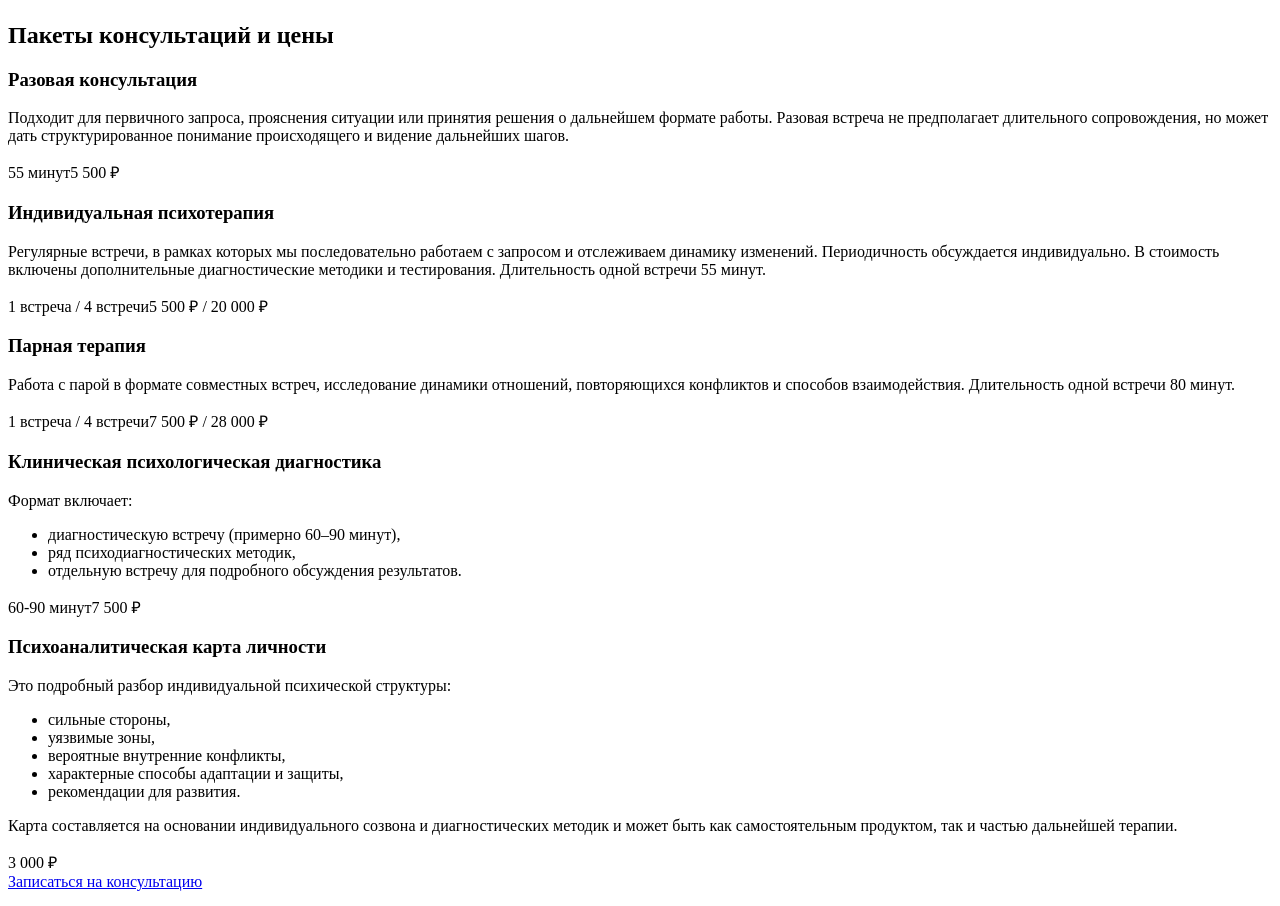
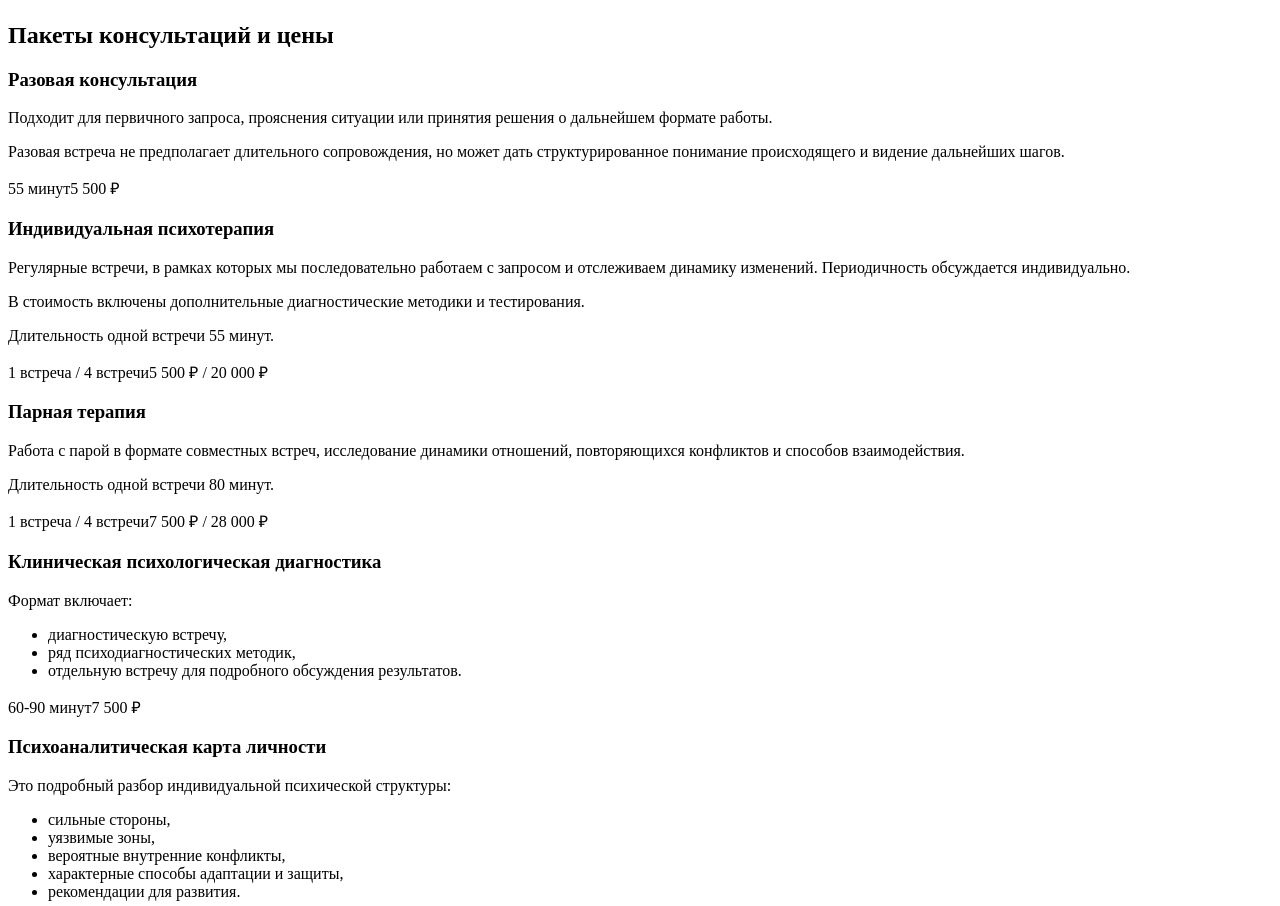
Before and after one commit to winerar/katezhuk, a React (Vite) app: page / in a window 1280 px wide. Shown: the part 1006-1912 px from the top of the page. Built offline with nearby package versions, Linux system fonts and the light colour scheme; the HTML template or start-up script is replaced by a standard one.

Commit message:
fix: enhance PriceItem component layout for better description formatting and update content.json with improved descriptions

```diff
--- a/src/assets/data/content.json
+++ b/src/assets/data/content.json
@@ -16,25 +16,25 @@
   "instagramLink": "https://www.instagram.com/kate.zhuk.psy/",
   "pricelist": [
     {
-      "description": "Подходит для первичного запроса, прояснения ситуации или принятия решения о дальнейшем формате работы. Разовая встреча не предполагает длительного сопровождения, но может дать структурированное понимание происходящего и видение дальнейших шагов.",
+      "description": "Подходит для первичного запроса, прояснения ситуации или принятия решения о дальнейшем формате работы.\n\nРазовая встреча не предполагает длительного сопровождения, но может дать структурированное понимание происходящего и видение дальнейших шагов.",
       "duration": "55 минут",
       "price": "5 500 ₽",
       "title": "Разовая консультация"
     },
     {
-      "description": "Регулярные встречи, в рамках которых мы последовательно работаем с запросом и отслеживаем динамику изменений. Периодичность обсуждается индивидуально. В стоимость включены дополнительные диагностические методики и тестирования. Длительность одной встречи 55 минут.",
+      "description": "Регулярные встречи, в рамках которых мы последовательно работаем с запросом и отслеживаем динамику изменений. Периодичность обсуждается индивидуально.\n\nВ стоимость включены дополнительные диагностические методики и тестирования.\n\nДлительность одной встречи 55 минут.",
       "duration": "1 встреча / 4 встречи",
       "price": "5 500 ₽ / 20 000 ₽",
       "title": "Индивидуальная психотерапия"
     },
     {
-      "description": "Работа с парой в формате совместных встреч, исследование динамики отношений, повторяющихся конфликтов и способов взаимодействия. Длительность одной встречи 80 минут.",
+      "description": "Работа с парой в формате совместных встреч, исследование динамики отношений, повторяющихся конфликтов и способов взаимодействия.\n\nДлительность одной встречи 80 минут.",
       "duration": "1 встреча / 4 встречи",
       "price": "7 500 ₽ / 28 000 ₽",
       "title": "Парная терапия"
     },
     {
-      "description": "Формат включает:\n* диагностическую встречу (примерно 60–90 минут),\n* ряд психодиагностических методик,\n* отдельную встречу для подробного обсуждения результатов.",
+      "description": "Формат включает:\n* диагностическую встречу,\n* ряд психодиагностических методик,\n* отдельную встречу для подробного обсуждения результатов.",
       "duration": "60-90 минут",
       "price": "7 500 ₽",
       "title": "Клиническая психологическая диагностика"
--- a/src/components/organism/PriceItem.tsx
+++ b/src/components/organism/PriceItem.tsx
@@ -13,7 +13,7 @@ function PriceItem({ title, description, price, duration }: Props) {
     <Card>
       <div>
         <Typography component="h3">{title}</Typography>
-        <div className="markdown">{description}</div>
+        <div className="markdown flex flex-col gap-3">{description}</div>
       </div>
       <div className="flex items-center justify-between pt-6">
         <Typography component="span" className="text-sm">
```
